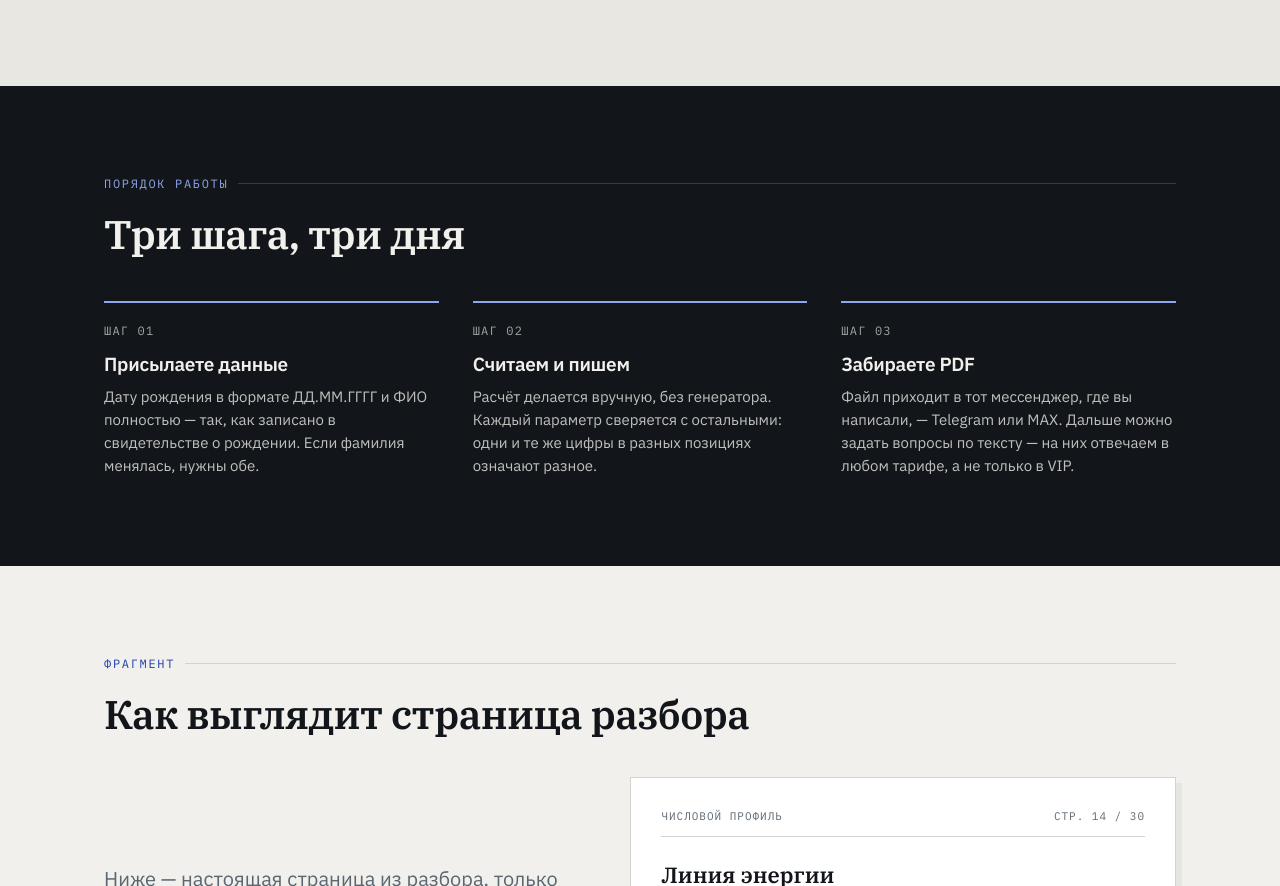
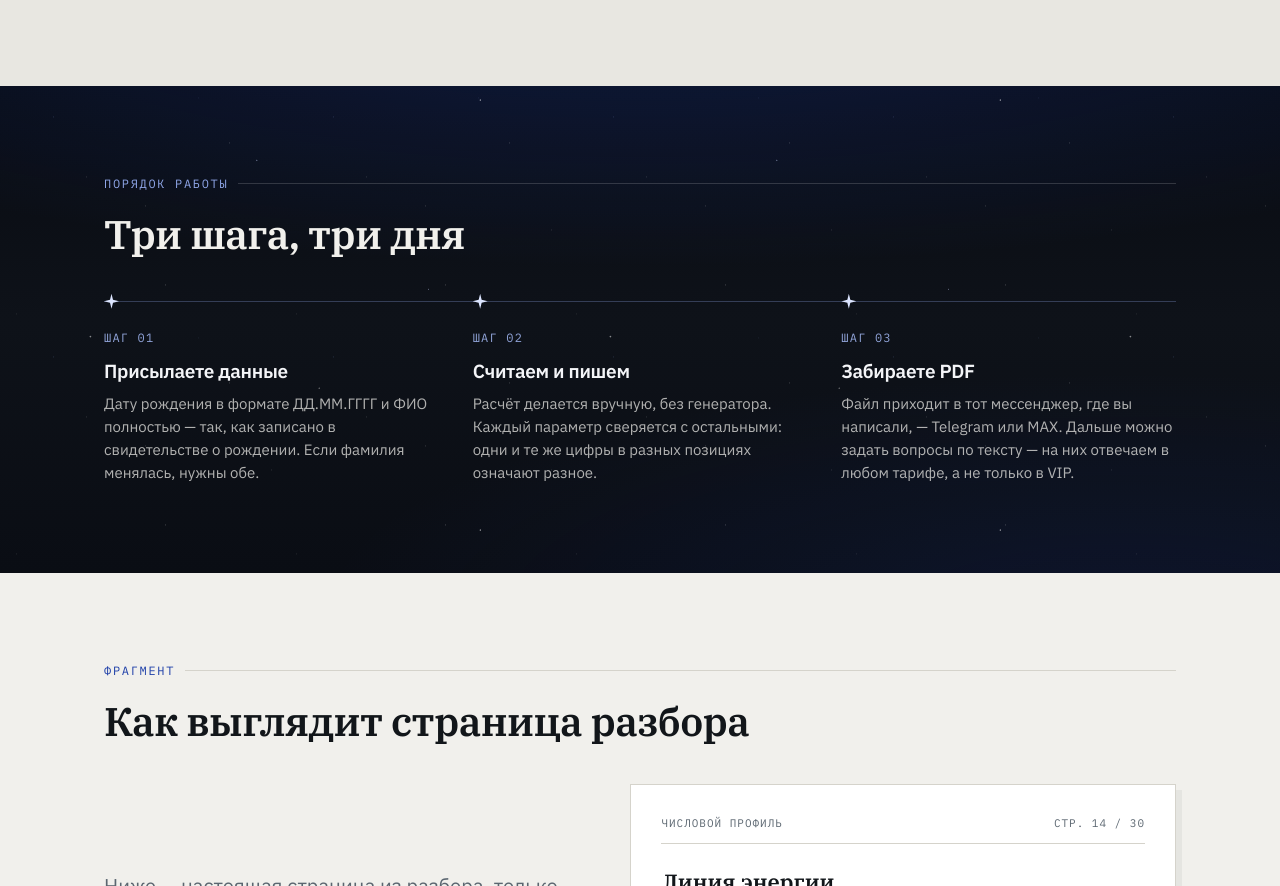
Before and after one commit to vertyoz1901-beep/N, a plain HTML site: page index.html in a window 1280 px wide. Shown: the part 1852-2738 px from the top of the page. Drawn offline with Linux system fonts and the light colour scheme.

Commit message:
Implement 'Three Steps' section with starry sky effects
Added a new section for 'Three Steps' with a starry background and animations.

```diff
--- a/index.html
+++ b/index.html
@@ -385,6 +385,98 @@ h3{font-size:19px;line-height:1.3;font-family:var(--sans);font-weight:600}
 .step__n{font-family:var(--mono);font-size:12px;letter-spacing:.1em;opacity:.65;margin-bottom:12px}
 .step h3{margin-bottom:8px}
 .step p{margin:0;font-size:15px;line-height:1.55;opacity:.78}
+
+/* ═══════════════════════════════════════════════════════════
+   СЕКЦИЯ «ТРИ ШАГА» — ЗВЁЗДНОЕ НЕБО
+   Всё заскоплено на #how, разметку менять не нужно.
+   ═══════════════════════════════════════════════════════════ */
+
+#how{
+  position:relative;
+  isolation:isolate;
+  overflow:hidden;
+  background:
+    radial-gradient(140% 100% at 50% -25%, rgba(30,63,168,.34) 0%, rgba(30,63,168,0) 62%),
+    radial-gradient(90% 70% at 88% 108%,   rgba(30,63,168,.16) 0%, rgba(30,63,168,0) 70%),
+    linear-gradient(180deg,#080B12 0%,#0E1219 48%,#0A0D14 100%);
+}
+
+/* два слоя звёзд поверх фона, но под текстом */
+#how::before,
+#how::after{
+  content:"";
+  position:absolute;
+  inset:-12%;
+  z-index:-1;
+  pointer-events:none;
+}
+
+/* слой 1 — мелкая звёздная пыль, очень медленно уплывает вверх */
+#how::before{
+  background-image:
+    radial-gradient(1px 1px at 14% 11%, rgba(255,255,255,.50), transparent 60%),
+    radial-gradient(1px 1px at 61% 23%, rgba(255,255,255,.38), transparent 60%),
+    radial-gradient(1px 1px at 37% 52%, rgba(255,255,255,.46), transparent 60%),
+    radial-gradient(1px 1px at 86% 66%, rgba(255,255,255,.34), transparent 60%),
+    radial-gradient(1px 1px at  7% 78%, rgba(255,255,255,.42), transparent 60%),
+    radial-gradient(1px 1px at 52% 88%, rgba(255,255,255,.30), transparent 60%),
+    radial-gradient(1px 1px at 74% 41%, rgba(143,166,232,.44), transparent 60%),
+    radial-gradient(1px 1px at 26% 33%, rgba(143,166,232,.38), transparent 60%);
+  background-size:280px 240px;
+  animation:sky-drift 140s linear infinite, sky-dim 9s ease-in-out infinite;
+}
+
+/* слой 2 — крупные звёзды, мерцают в другом ритме */
+#how::after{
+  background-image:
+    radial-gradient(1.9px 1.9px at 22% 17%, rgba(255,255,255,.95), transparent 62%),
+    radial-gradient(1.6px 1.6px at 79% 31%, rgba(203,216,255,.85), transparent 62%),
+    radial-gradient(2.1px 2.1px at 47% 72%, rgba(255,255,255,.80), transparent 62%),
+    radial-gradient(1.5px 1.5px at 12% 61%, rgba(203,216,255,.70), transparent 62%),
+    radial-gradient(1.7px 1.7px at 91% 84%, rgba(255,255,255,.72), transparent 62%);
+  background-size:520px 430px;
+  animation:sky-twinkle 6.5s ease-in-out infinite;
+}
+
+@keyframes sky-drift  {from{background-position:0 0}    to{background-position:0 -240px}}
+@keyframes sky-dim    {0%,100%{opacity:.62} 50%{opacity:.95}}
+@keyframes sky-twinkle{0%,100%{opacity:.55} 45%{opacity:1}}
+
+/* три шага = созвездие из трёх звёзд на одной линии */
+#how .step{
+  position:relative;
+  border-top:1px solid rgba(143,166,232,.30);
+  padding-top:26px;
+}
+#how .step::before{                 /* сама звезда на линии */
+  content:"";
+  position:absolute;
+  top:-8px; left:0;
+  width:15px; height:15px;
+  background:#DCE5FF;
+  clip-path:polygon(50% 0%,60% 40%,100% 50%,60% 60%,50% 100%,40% 60%,0% 50%,40% 40%);
+  filter:drop-shadow(0 0 7px rgba(143,166,232,.85));
+}
+#how .step::after{                  /* перемычка через gap: линия не рвётся */
+  content:"";
+  position:absolute;
+  top:-1px; right:-34px;
+  width:34px; height:1px;
+  background:rgba(143,166,232,.30);
+}
+#how .step:last-child::after{content:none}
+
+#how .step__n{color:#9FB4EE;opacity:.9}
+#how .step h3{color:#F4F5F8}
+#how .step p{opacity:.72}
+
+@media(max-width:800px){
+  #how .step::after{content:none}   /* в одну колонку перемычка не нужна */
+}
+
+@media(prefers-reduced-motion:reduce){
+  #how::before,#how::after{animation:none;opacity:.85}
+}
 
 /* ─── фрагмент ─── */
 .samp{display:grid;grid-template-columns:1fr 1.15fr;gap:52px;align-items:center;margin-top:40px}
```
